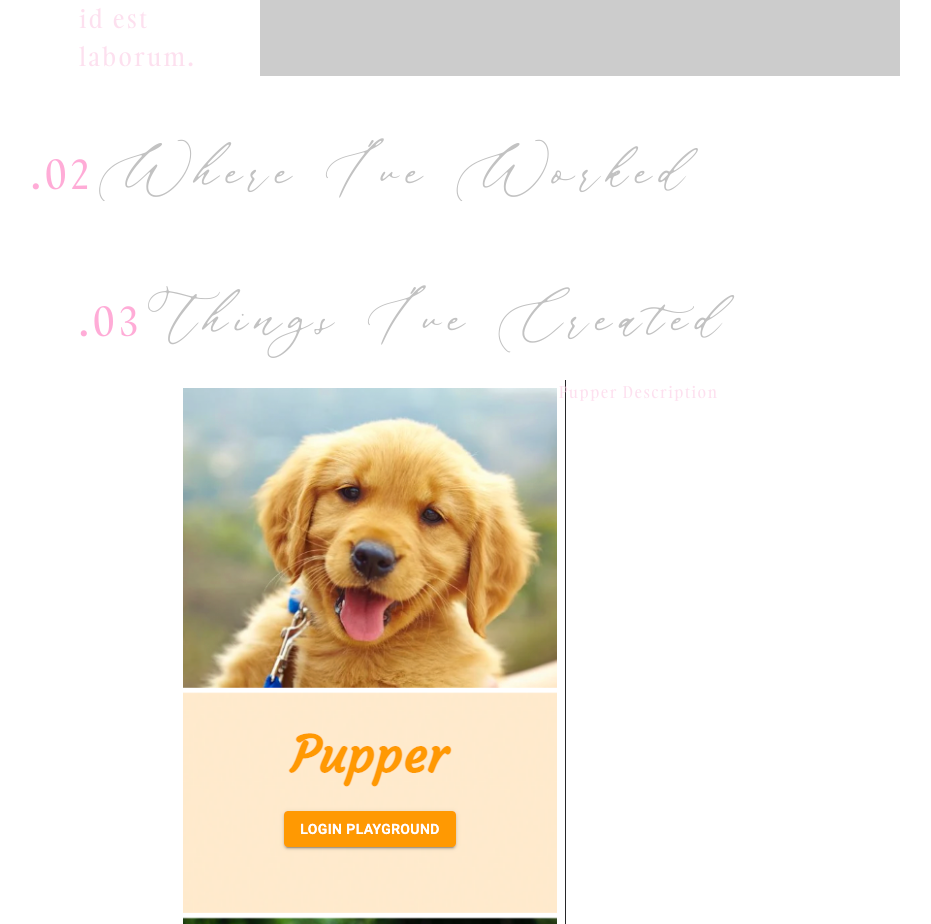
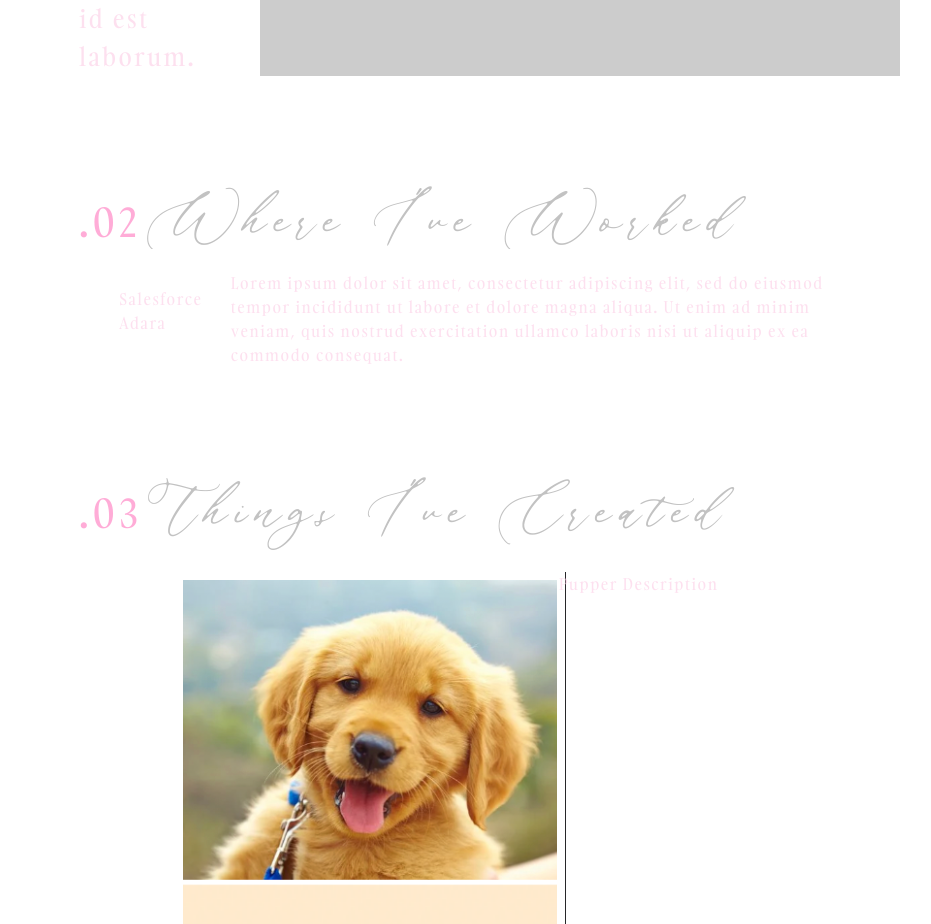
Before and after one commit to L-Chew/Personal-Portfolio, a React app: page /contact in a window 1280 px wide. Shown: the part 2060-2984 px from the top of the page, without its empty margins (182-1113 px from the left). Built offline with nearby package versions, Linux system fonts and the light colour scheme; no server answers; the HTML template or start-up script is replaced by a standard one.

Commit message:
Experience: updated layout format; working on conditional rendering for job description

```diff
--- a/client/src/components/Experience.jsx
+++ b/client/src/components/Experience.jsx
@@ -1,19 +1,59 @@
-import React from 'react';
+import React, {useState} from 'react';
 import styled from 'styled-components';
 
-const ContentGrid = styled.div`
+const SectionGrid = styled.div`
   grid-area: exp;
+  margin: 3rem;
 `;
 
+const ContentGrid = styled.div `
+  display: grid;
+  grid-template-columns: repeat(5, 1fr);
+  grid-template-areas:
+  'company text text text text'
+  'company text text text text'
+  'company text text text text';
+`
+
+const Companies = styled.ul `
+  grid-area: company;
+  /* display: flex;
+  flex-direction: column; */
+  list-style-type: none;
+`
+const Text = styled.div `
+  grid-area: text;
+  display: flex;
+  flex-direaction: column;
+`
 
 const Experience = () => {
+
+  const [company, setCompany] = useState('salesforce');
+
+  function updateText(e) {
+    setCompany(e.target.name);
+  }
+
   return (
-    <ContentGrid>
+    <SectionGrid>
       <div className='sections'>
         <div className='sectionNums'> .02 </div>
         Where I've Worked
       </div>
-    </ContentGrid>
+      <ContentGrid>
+        <Companies>
+          <li onClick={updateText} name='salesforce'>Salesforce</li>
+          <li onClick={updateText} name='adara'>Adara</li>
+        </Companies>
+        <Text>
+        {company === 'salesforce' ? 'Lorem ipsum dolor sit amet, consectetur adipiscing elit, sed do eiusmod tempor incididunt ut labore et dolore magna aliqua. Ut enim ad minim veniam, quis nostrud exercitation ullamco laboris nisi ut aliquip ex ea commodo consequat.' :
+
+        'Duis aute irure dolor in reprehenderit in voluptate velit esse cillum dolore eu fugiat nulla pariatur. Excepteur sint occaecat cupidatat non proident, sunt in culpa qui officia deserunt mollit anim id est laborum.'}
+        </Text>
+
+      </ContentGrid>
+    </SectionGrid>
   )
 }
 
```
